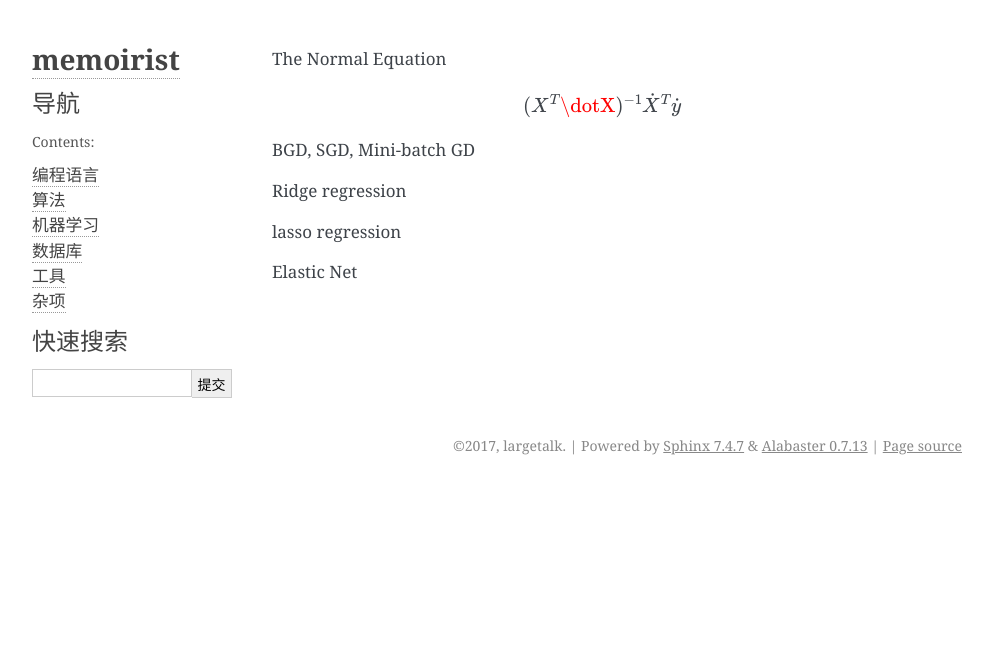
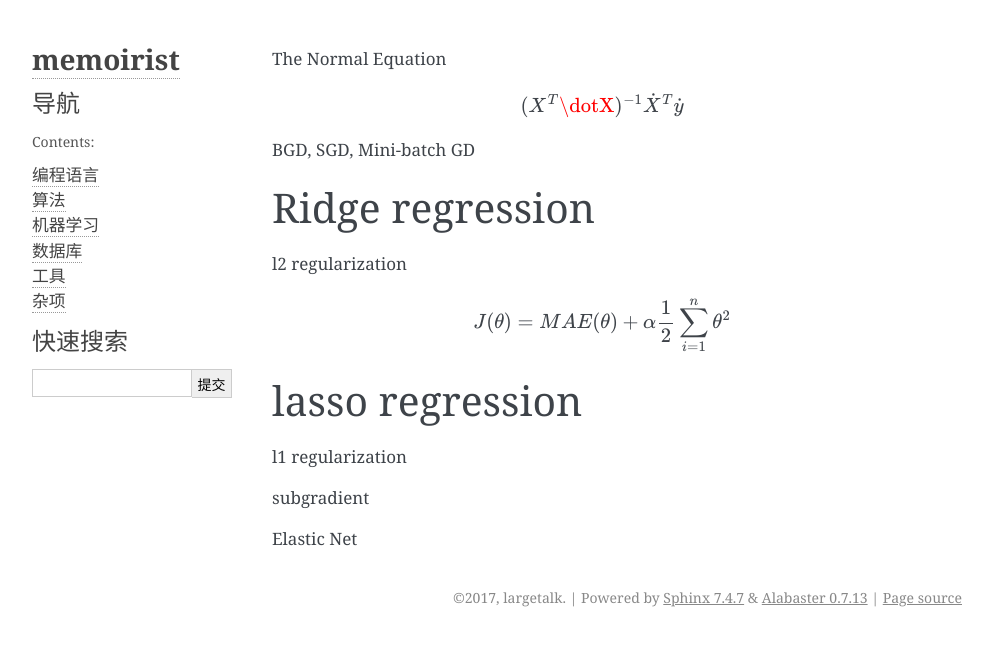
Before and after one commit to largetalk/memoirist, a Sphinx documentation site: the page built from source/ml/linear_r.rst, in a window 1280 px wide. Shown: the top 646 px of the page, without its empty margins (148-1141 px from the left). Built offline with Sphinx 7.4.7, drawn with Linux system fonts in a browser that asks for light colours.

Commit message:
add something

```diff
--- a/source/ml/linear_r.rst
+++ b/source/ml/linear_r.rst
@@ -11,7 +11,18 @@ The Normal Equation
 BGD, SGD, Mini-batch GD
 
 Ridge regression
+=======================
+
+l2 regularization
+
+.. math::
+  J(\theta) = MAE(\theta) + \alpha\frac{1}{2}\sum_{i=1}^{n}\theta^{2}
 
 lasso regression
+=======================
+
+l1 regularization
+
+subgradient
 
 Elastic Net
```
Also changed, not shown: source/database/redis.rst (added, +18 -0 lines).
